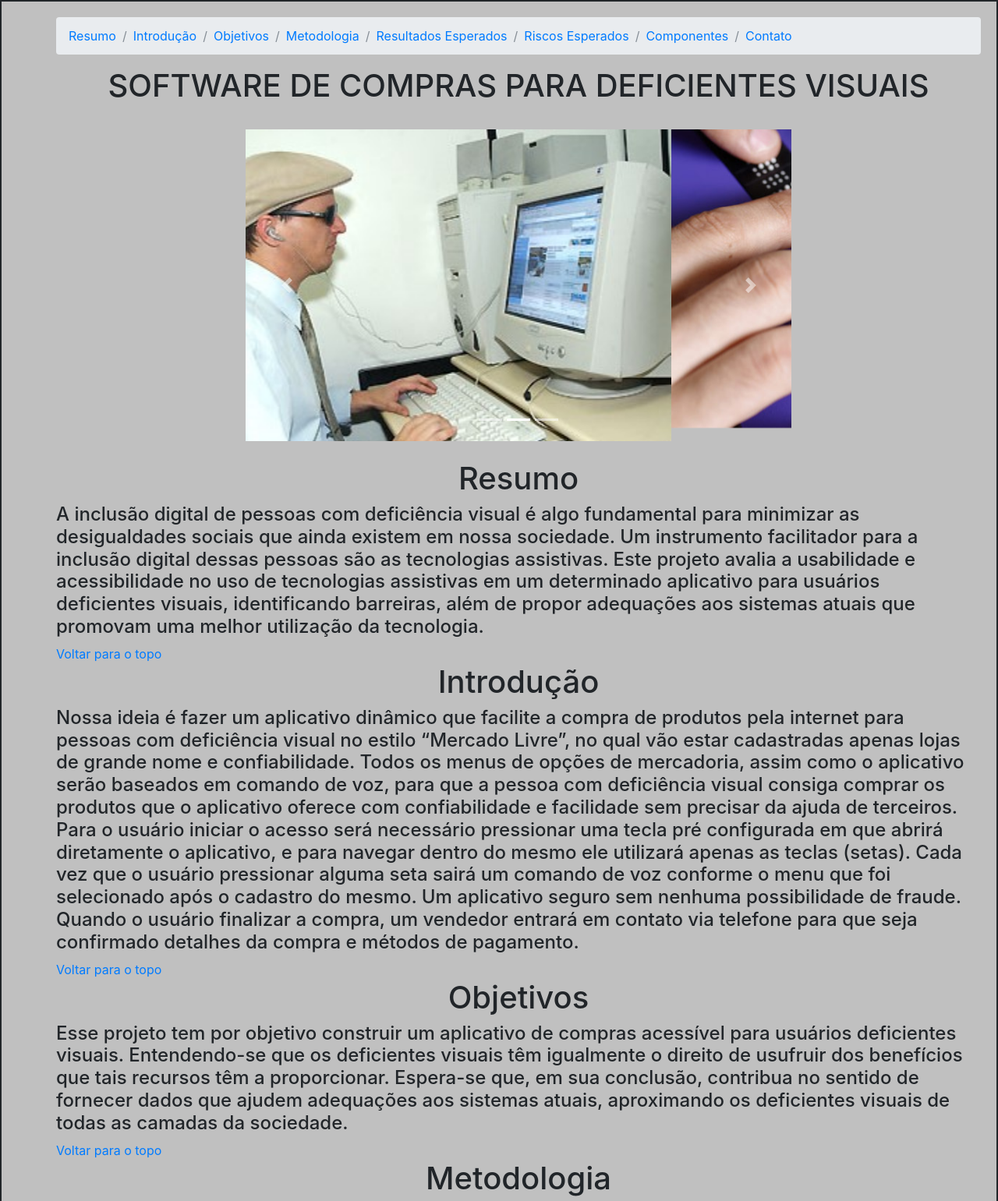
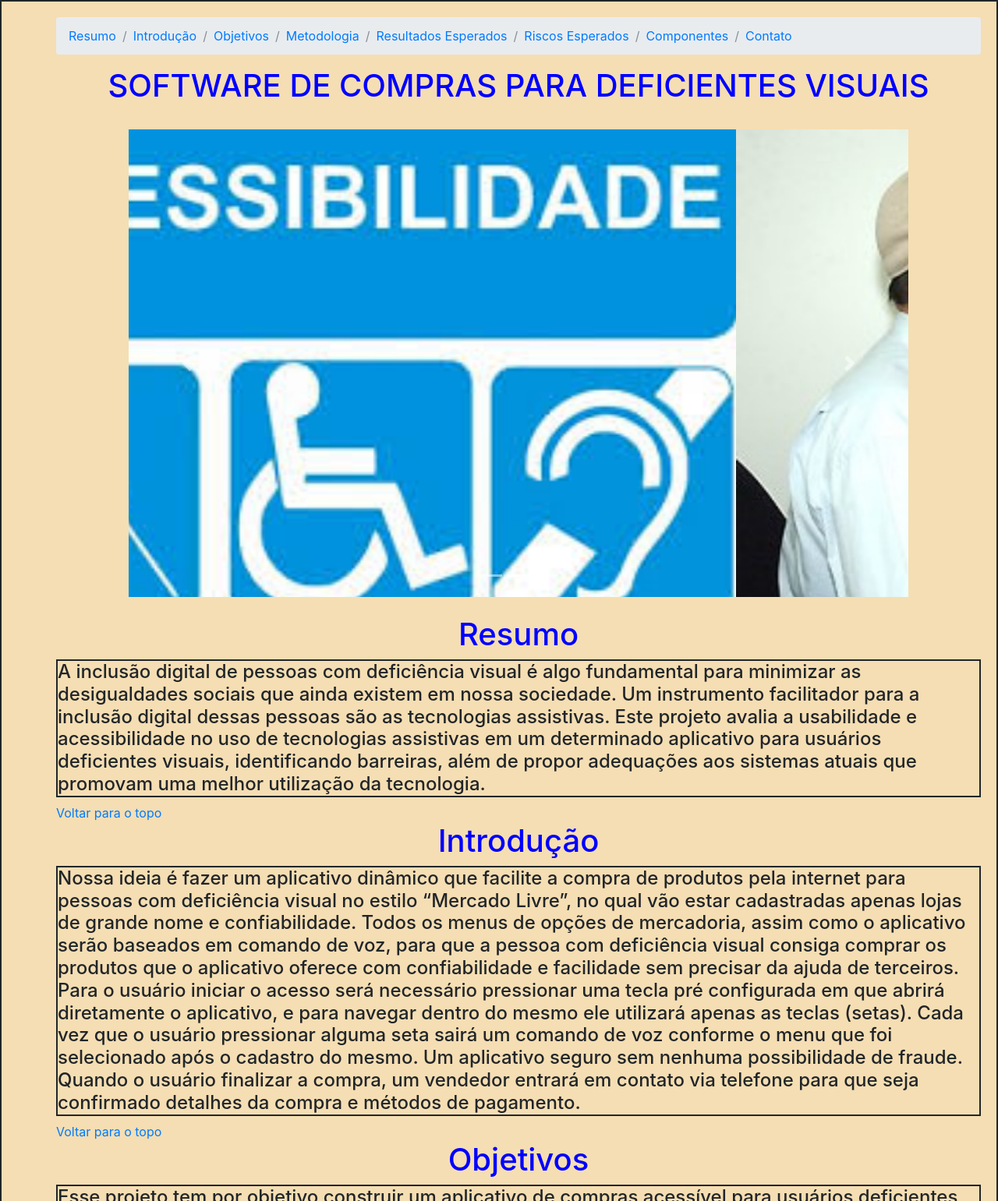
Before and after one commit to henriquebogoni/henriquebogoni.github.io, a plain HTML site: page PPI/index.html in a window 1280 px wide. Shown: the top 1541 px of the page at 78% size. Drawn offline with nearby package versions, Linux system fonts and the light colour scheme.

Commit message:
Add files via upload

```diff
--- a/PPI/estilo.css
+++ b/PPI/estilo.css
@@ -5,6 +5,14 @@ body {
 
 
 div {
-    width: 700px;
-    height: 400px;
+    width: 1000px;
+    height: 600px;
 }
+
+h4 {
+   border:2px solid;
+}
+
+.cor{
+	color: blue;
+}
--- a/PPI/index.html
+++ b/PPI/index.html
@@ -28,7 +28,7 @@
 
 
     <center>
-    	<h1>SOFTWARE DE COMPRAS PARA DEFICIENTES VISUAIS</h1><br>
+    	<h1 class="cor">SOFTWARE DE COMPRAS PARA DEFICIENTES VISUAIS</h1><br>
     </center>
 
 	<center>
@@ -40,13 +40,13 @@
   		</ol>
   		<div class="carousel-inner">
     	<div class="carousel-item active">
-      	<img class="d-block w-100" src="imagens/imagen1.jpg"  alt="First slide">
+      	<img class="d-block w-100" src="imagens/imagen2.jpg"  alt="First slide">
     	</div>
     	<div class="carousel-item">
-      		<img class="d-block w-100" src="imagens/imagen3.jpg" alt="Second slide">
+      		<img class="d-block w-100" src="imagens/imagen1.jpg" alt="Second slide">
    		</div>
     	<div class="carousel-item">
-      		<img class="d-block w-100" src="imagens/imagen2.jpg" alt="Third slide">
+      		<img class="d-block w-100" src="imagens/imagen3.jpg" alt="Third slide">
    		 </div>
   		</div>
   		<a class="carousel-control-prev" href="#carouselExampleIndicators" role="button" data-slide="prev">
@@ -66,17 +66,17 @@
 </div>
 </div>
 </head>
-	<body  style="background-color: #C0C0C0 ">
+	<body  style="background-color: #F5DEB3 ">
 		<br>
 		<table>
 
 		<center>
-		<h1 id="resumo" >Resumo </h1>
+		<h1 class="cor" id="resumo" >Resumo </h1>
 		</center>
 		<h4> A inclusão digital de pessoas com deficiência visual é algo fundamental para minimizar as desigualdades sociais que ainda existem em nossa sociedade. Um instrumento facilitador para a inclusão digital dessas pessoas são as tecnologias assistivas. Este projeto avalia a usabilidade e acessibilidade no uso de tecnologias assistivas em um determinado aplicativo para usuários deficientes visuais, identificando barreiras, além de propor adequações aos sistemas atuais que promovam uma melhor utilização da tecnologia.</h4><a href="#topo" >Voltar para o topo<a><br>
 
 		<center>
-		<h1 id="intro">Introdução</h1>
+		<h1 class="cor" id="intro">Introdução</h1>
 		</center>
 		<h4>Nossa ideia é fazer um aplicativo dinâmico que facilite a compra de produtos pela internet para pessoas com deficiência visual no estilo “Mercado Livre”, no qual vão estar cadastradas apenas lojas de grande nome e confiabilidade. Todos os menus de opções de mercadoria, assim como o aplicativo serão baseados em comando de voz, para que a pessoa com deficiência visual consiga comprar os produtos que o aplicativo oferece com confiabilidade e facilidade sem precisar da ajuda de terceiros.
 		Para o usuário iniciar o acesso será necessário pressionar uma tecla pré configurada em que abrirá diretamente o aplicativo, e para navegar dentro do mesmo ele utilizará apenas as teclas (setas).
@@ -84,14 +84,14 @@
 		Quando o usuário finalizar a compra, um vendedor entrará em contato via telefone para que seja confirmado detalhes da compra e métodos de pagamento.</h4><a href="#topo" >Voltar para o topo<a><br>
 
 		<center>
-		<h1 id="obj">Objetivos</h1>
+		<h1 class="cor" id="obj">Objetivos</h1>
 		</center>
 		<h4>Esse projeto tem por objetivo construir um aplicativo de compras acessível para usuários deficientes visuais. Entendendo-se que os deficientes visuais têm igualmente o direito de usufruir dos benefícios que tais recursos têm a proporcionar. Espera-se que, em sua conclusão, contribua no sentido de fornecer dados que ajudem adequações aos sistemas atuais, aproximando os deficientes visuais de todas as camadas da sociedade.</h4><a href="#topo" >Voltar para o topo<a><br>
 
 
 
 		<center>
-		<h1 id="meto">Metodologia</h1>
+		<h1 class="cor" id="meto">Metodologia</h1>
 		</center>
 		<h4>Pesquisamos vários assuntos relacionados a inclusão digital e tivemos a ideia de fazer um aplicativo de compras para pessoas com deficiencia visual. Pedimos ajuda aos professores, pesquisamos o assunto na internet para termos um conhecimento mais amplo, tentamos simular como um deficiente visual se comporta diante da dificuldade que passam para poder acessar a internet e utilizar o computador. Um de nossos integrantes vedou os olhos, tentando navegar na internet para podermos ter uma real noção de como poderíamos ajudar essas pessoas com nosso aplicativo e como é a sua dificuldade em relação a isso. O aplicativo será gratuito, desenvolvido especificamente para computadores em linguagens: HTML, javascript, css e SQL.</h4><a href="#topo" >Voltar para o topo<a><br>
 
@@ -128,18 +128,18 @@
 
 
 		<center>
-		<h1 id="rees">Resultados Esperados</h1>
+		<h1 class="cor" id="rees">Resultados Esperados</h1>
 		</center>
 		<h4>Esperamos que a proposta de nossao aplicativo ajude as pessoas com deficiencia visual a ter mais facilidade em compras pela internet, minimizando a dependência de outras pessoas para isso. Além disso, visamos facilitar o acesso a web dessas pessoas ampliando seus diferentes usos na rede.</h4><a href="#topo">Voltar para o topo<a><br>
 
 		<center>
-		<h1 id="ries">Riscos Esperados</h1>
+		<h1 class="cor" id="ries">Riscos Esperados</h1>
 		</center>
 		<h4>Riscos de tentativas de fraude(ataque de hackers por virus), queda na rede, mal instalação do produto.  </h4>
 		<a href="#topo">Voltar para o topo<a><br>
 
 		<center>
-		<h1 id="comp">Componentes</h1>
+		<h1 class="cor" id="comp">Componentes</h1>
 		<h4>Henrique Vidi Bogoni</h4>
 		<h4>Lucas Kovalcikoski Araujo</h4>
 		<h4>Anderson Strack</h4>
@@ -148,7 +148,7 @@
 
 
 		<center>
-			<h1 id="cont">Contato</h1>
+			<h1 class="cor" id="cont">Contato</h1>
 			<h4>E-mail: henriquebogoni16@gmail.com</h4>
 			<h4>Contato: 054996150669</h4>
 		</center>
```
